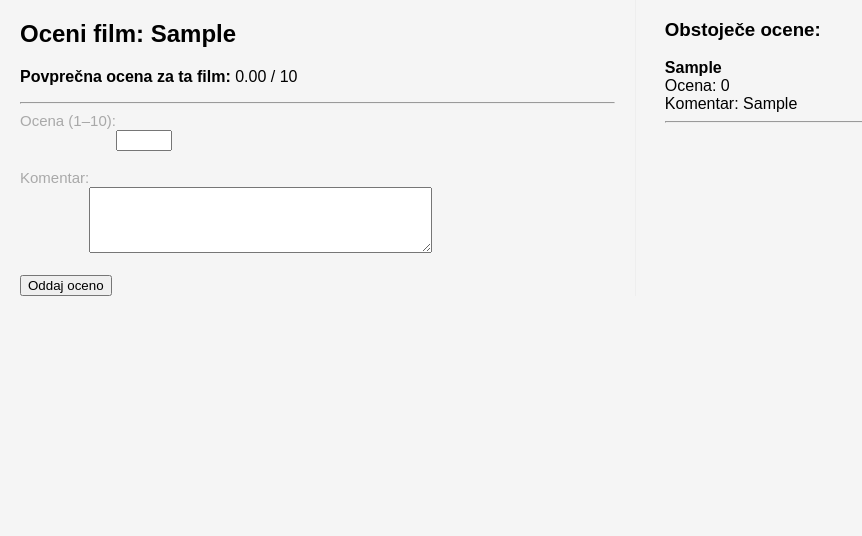
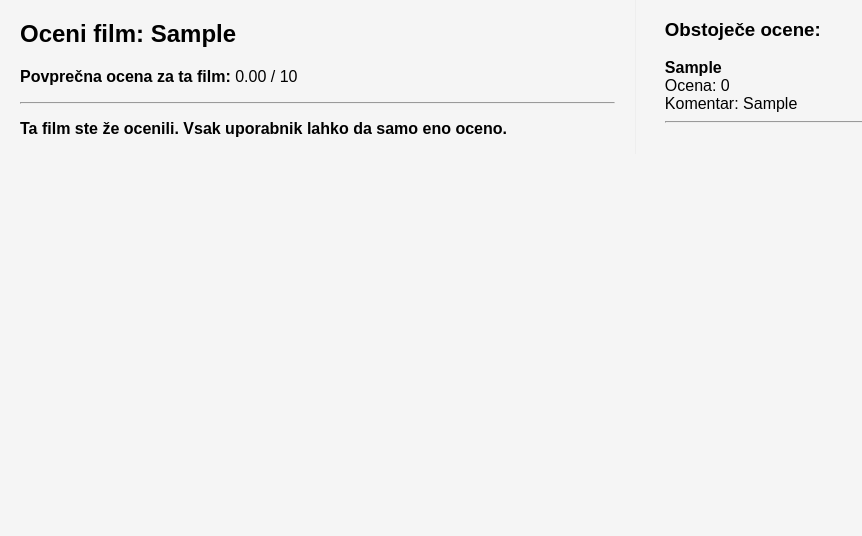
Before and after one commit to MartinT552/ProjektMTuk, a PHP site: page /ocena.php?id=1 in a window 1280 px wide. Shown: the part 78-614 px from the top of the page, without its empty margins (0-862 px from the left). Run offline with PHP 8.4, Linux system fonts and the light colour scheme; the visitor is signed in with stand-in values (Sample User, id 1); tables that the repository leaves empty or names only in its code hold one stand-in row (values such as "Sample post").

Commit message:
Update ocena.php

```diff
--- a/Projekt2025/ocena.php
+++ b/Projekt2025/ocena.php
@@ -1,20 +1,24 @@
 <?php
 include_once 'seja.php';
 require_once 'baza.php';
-
 if (!isset($_SESSION['id_u'])) {
     echo "<p>Morate biti prijavljeni, da lahko oddate oceno.</p>";
     exit();
 }
-
 $id_f = 0;
 if (isset($_GET['id'])) {
     $id_f = intval($_GET['id']);
 }
-
 $id_u = $_SESSION['id_u'];
 
+$sql_check = "SELECT * FROM ocene WHERE id_u = $id_u AND id_f = $id_f";
+$result_check = mysqli_query($link, $sql_check);
+$ze_ocenil = mysqli_num_rows($result_check) > 0;
+
 if ($_SERVER["REQUEST_METHOD"] == "POST") {
+    if ($ze_ocenil) {
+        echo "<p>Ta film ste že ocenili!</p>";
+    } else {
         $ocena = intval($_POST['ocena']);
         $komentar = mysqli_real_escape_string($link, $_POST['komentar']);
 
@@ -28,35 +32,29 @@ if ($_SERVER["REQUEST_METHOD"] == "POST") {
             echo "<p>Napaka pri oddaji ocene: " . mysqli_error($link) . "</p>";
         }
     }
-
+}
 $result = mysqli_query($link, "SELECT naslov FROM filmi WHERE id_f = $id_f");
 $row = mysqli_fetch_array($result);
-
 $film_naslov = "Neznan naslov";
 if ($row) {
     $film_naslov = $row['naslov'];
 }
-
 $ocene = array();
 $sql_ocene = "SELECT o.ocena, o.komentar, u.ime FROM ocene o JOIN uporabniki u ON o.id_u = u.id_u WHERE o.id_f = $id_f ORDER BY o.id_o DESC";
 $result_ocene = mysqli_query($link, $sql_ocene);
-
-while ($row = mysqli_fetch_array($result_ocene)) {
+while ($row = mysqli_fetch_assoc($result_ocene)) {
     $ocene[] = $row;
 }
-
 $povprecna_ocena = "0";
 $sql_povprecje = "SELECT AVG(ocena) AS povprecje FROM ocene WHERE id_f = $id_f";
 $result_povprecje = mysqli_query($link, $sql_povprecje);
-
 if ($result_povprecje) {
-    $row_povprecje = mysqli_fetch_array($result_povprecje);
+    $row_povprecje = mysqli_fetch_assoc($result_povprecje);
     if ($row_povprecje && $row_povprecje['povprecje'] != null) {
         $povprecna_ocena = number_format($row_povprecje['povprecje'], 2);
     }
 }
 ?>
-
 <!DOCTYPE html>
 <html>
 <head>
@@ -71,17 +69,20 @@ if ($result_povprecje) {
     <p><strong>Povprečna ocena za ta film:</strong> <?= $povprecna_ocena ?> / 10</p>
     <hr>
 
-<form method="post">
-    <label>Ocena (1–10):</label><br>
-    <input type="number" name="ocena" min="1" max="10" required><br><br>
-
-    <label>Komentar:</label><br>
-    <textarea name="komentar" rows="4" cols="40" required></textarea><br><br>
-
-    <input type="submit" value="Oddaj oceno">
-</form>
+<?php
+if ($ze_ocenil) {
+    echo '<p><strong>Ta film ste že ocenili. Vsak uporabnik lahko da samo eno oceno.</strong></p>';
+} else {
+    echo '<form method="post">';
+    echo '<label>Ocena (1–10):</label><br>';
+    echo '<input type="number" name="ocena" min="1" max="10" required><br><br>';
+    echo '<label>Komentar:</label><br>';
+    echo '<textarea name="komentar" rows="4" cols="40" required></textarea><br><br>';
+    echo '<input type="submit" value="Oddaj oceno">';
+    echo '</form>';
+}
+?>
 </div>
-
 <div class="ocene">
 <h3>Obstoječe ocene:</h3>
 <?php
@@ -97,8 +98,6 @@ if (!empty($ocene)) {
 ?>
 </div>
 <br>
-
 		<?php include_once 'noga.php';?>
 </body>
-
 </html>
```
Lines whose indentation alone changed are shown as unchanged.
